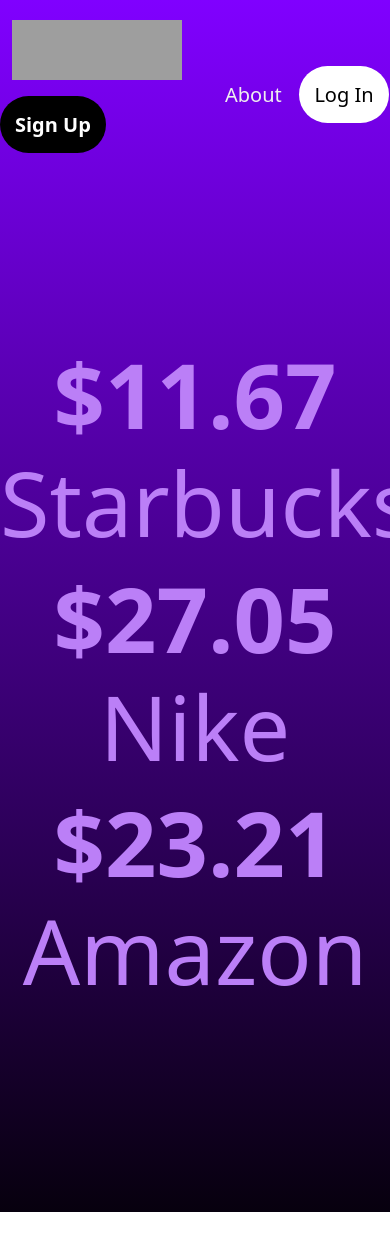
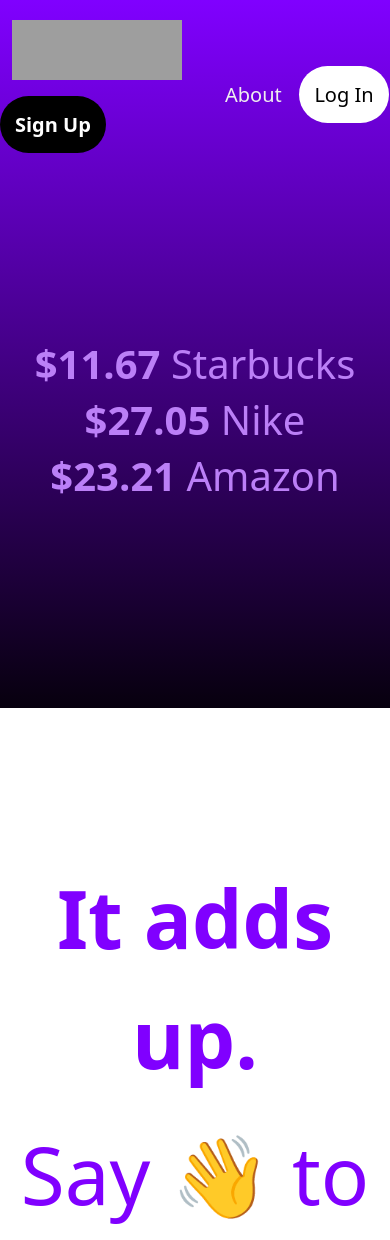
Before and after one commit to joeycalt/myBudget, a Django app: page / in a window 390 px wide; the page is wider, and only the part inside the window is pictured. Shown: the top 1240 px of that part. Run offline with Django 4.2, Linux system fonts and the light colour scheme; grey boxes are pictures that could not be loaded.

Commit message:
styled top section of home page for mobile

```diff
--- a/main_app/static/styles/main.css
+++ b/main_app/static/styles/main.css
@@ -732,4 +732,8 @@ div.buttons {
         font-size: 10px!important;
         display: block;
     }
+
+    .home-company {
+        font-size: 40px;
+    }
 }
```
